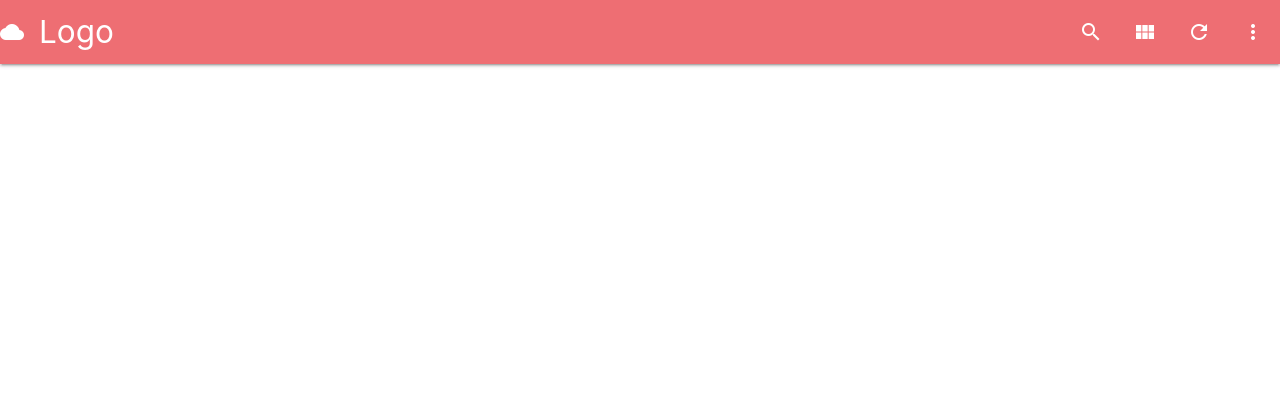
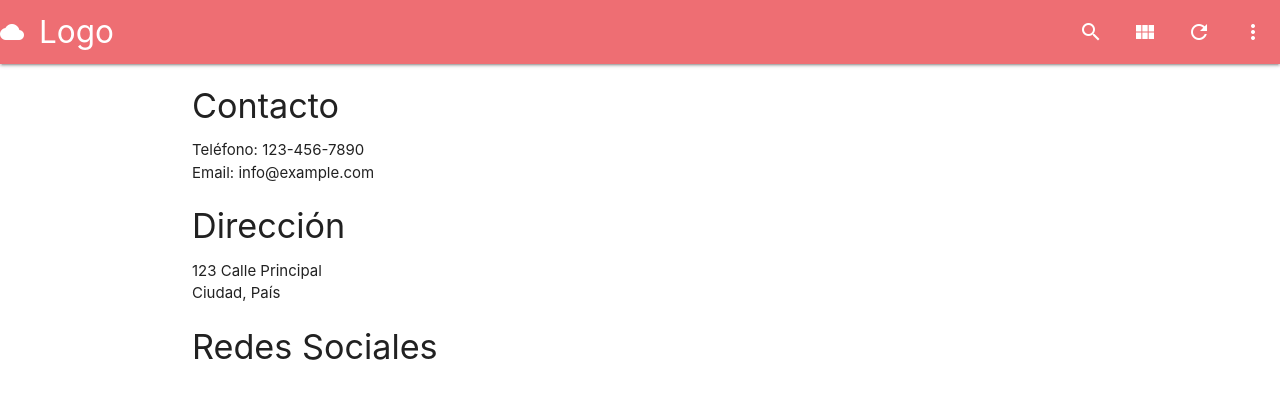
Before and after one commit to Highwaystar69/TechParts, a plain HTML site: page index.html in a window 1280 px wide. Drawn offline with Linux system fonts and the light colour scheme.

Commit message:
subiendo el footer devuelta

```diff
--- a/index.html
+++ b/index.html
@@ -23,7 +23,32 @@
           </ul>
         </div>
       </nav>
+      <footer class="mt-5 footer">
+        <div class="container pt-2">
+          <div class="row footer">
+            <div class="col-md-6">
+              <h4>Contacto</h4>
+              <ul class="contact-info">
+                <li><i class="fas fa-phone"></i> Teléfono: 123-456-7890</li>
+                <li><i class="fas fa-envelope"></i> Email: info@example.com</li>
+              </ul>
+            </div>
+            <div class="col-md-3">
+              <h4>Dirección</h4>
 
+              <p><i class="fa-solid fa-location-dot fa-bounce" style="color: #ffffff;"></i> 123 Calle Principal<br>Ciudad, País</p>
+            </div>
+            <div class="col-md-3">
+              <h4>Redes Sociales</h4>
+              <ul class="social-icons ulig">
+                <li><a href="#"><i class="fa-brands fa-facebook fa-lg" style="color: #ffffff;"></i></a></li>
+                <li><a href="#"><i class="fa-brands fa-whatsapp fa-lg" style="color: #ffffff;"></i></a></li>
+                <li><a href="#"><i class="fa-brands fa-instagram fa-lg" style="color: #ffffff;"></i></a></li>
+              </ul>
+            </div>
+          </div>
+        </div>
+      </footer>
     <!--JavaScript at end of body for optimized loading-->
     <script type="text/javascript" src="js/materialize.min.js"></script>
   </body>
```
